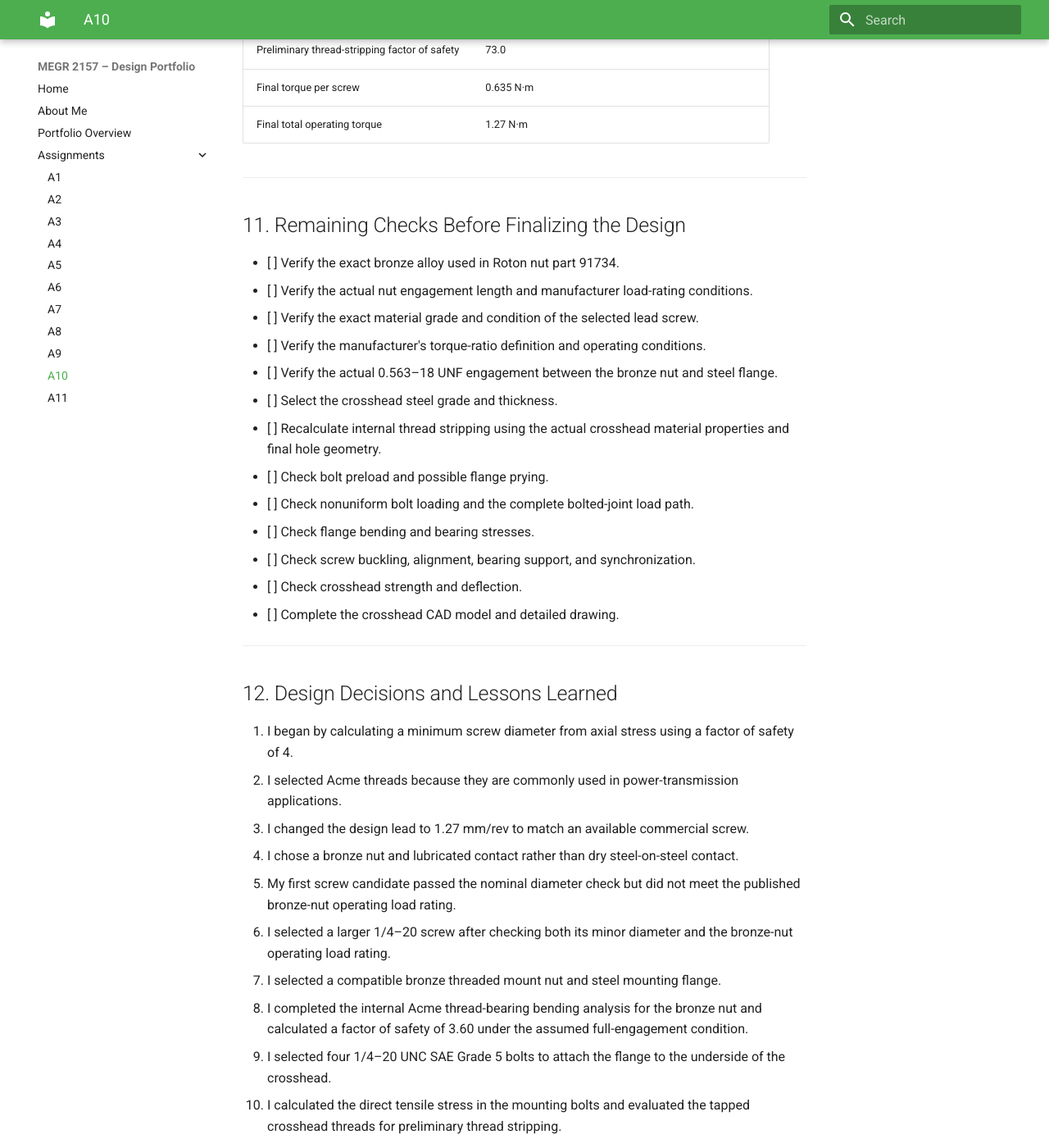
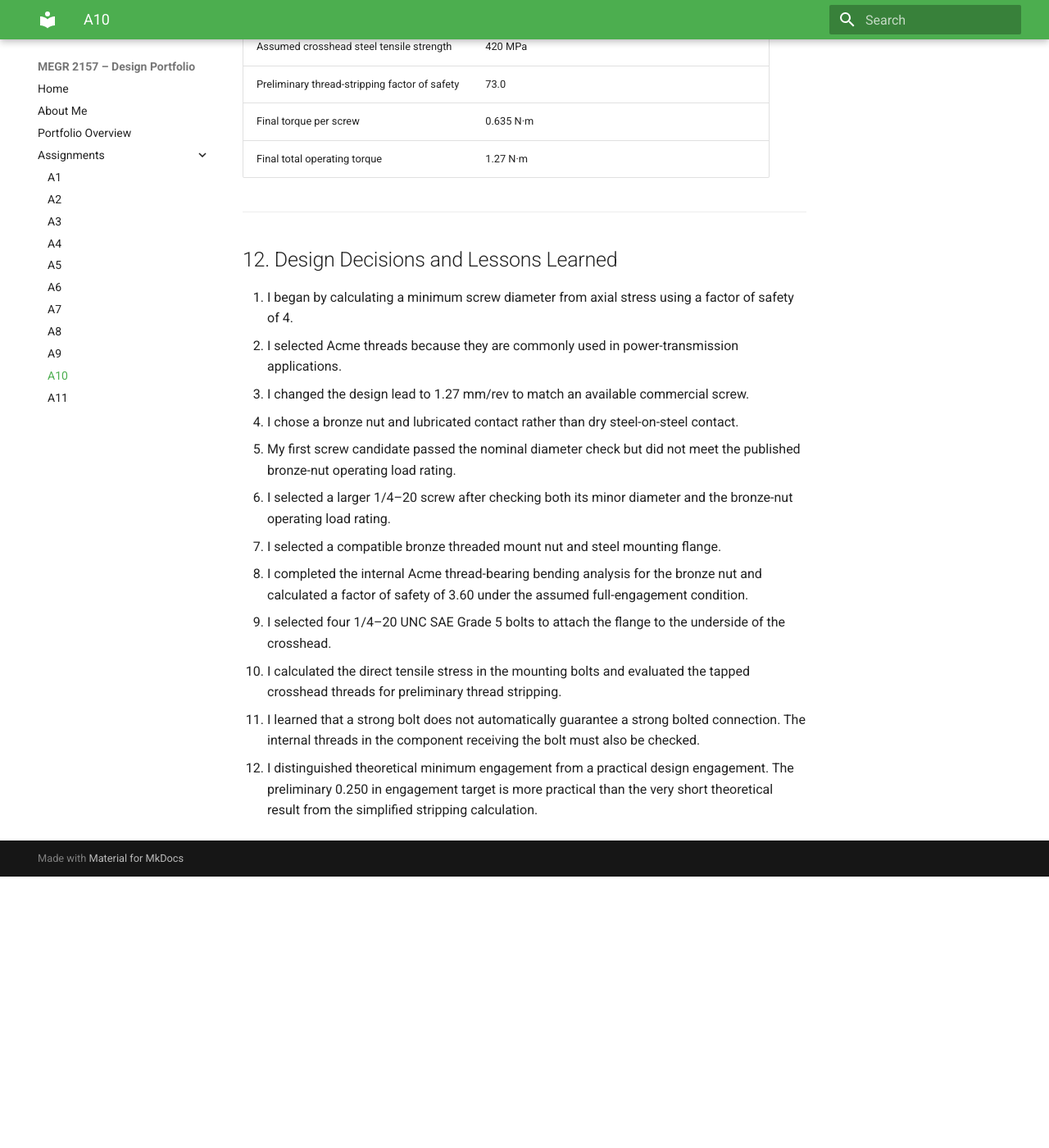
Before and after one commit to ilittle8/design-projects-portfolio, an MkDocs documentation site: the page built from docs/assignments/A10/index.md, in a window 1280 px wide and 1400 px high, scrolled down 15115 px. Shown: the whole window at 82% size. Built offline with MkDocs 1.6.1 and Material for MkDocs 9.7.7, drawn with Linux system fonts in a browser that asks for light colours; after the commit the page ends 16184 px from its top, so only the background shows below that; some of the changed text lies outside the part shown.

Commit message:
Revise title and streamline design document
Updated project title and removed remaining checks section.

```diff
--- a/docs/assignments/A10/index.md
+++ b/docs/assignments/A10/index.md
@@ -554,24 +554,6 @@ The actual crosshead material and thickness still need to be selected. The threa
 
 ---
 
-## 11. Remaining Checks Before Finalizing the Design
-
-- [ ] Verify the exact bronze alloy used in Roton nut part 91734.
-- [ ] Verify the actual nut engagement length and manufacturer load-rating conditions.
-- [ ] Verify the exact material grade and condition of the selected lead screw.
-- [ ] Verify the manufacturer's torque-ratio definition and operating conditions.
-- [ ] Verify the actual 0.563–18 UNF engagement between the bronze nut and steel flange.
-- [ ] Select the crosshead steel grade and thickness.
-- [ ] Recalculate internal thread stripping using the actual crosshead material properties and final hole geometry.
-- [ ] Check bolt preload and possible flange prying.
-- [ ] Check nonuniform bolt loading and the complete bolted-joint load path.
-- [ ] Check flange bending and bearing stresses.
-- [ ] Check screw buckling, alignment, bearing support, and synchronization.
-- [ ] Check crosshead strength and deflection.
-- [ ] Complete the crosshead CAD model and detailed drawing.
-
----
-
 ## 12. Design Decisions and Lessons Learned
 
 1. I began by calculating a minimum screw diameter from axial stress using a factor of safety of 4.
@@ -586,7 +568,3 @@ The actual crosshead material and thickness still need to be selected. The threa
 10. I calculated the direct tensile stress in the mounting bolts and evaluated the tapped crosshead threads for preliminary thread stripping.
 11. I learned that a strong bolt does not automatically guarantee a strong bolted connection. The internal threads in the component receiving the bolt must also be checked.
 12. I distinguished theoretical minimum engagement from a practical design engagement. The preliminary 0.250 in engagement target is more practical than the very short theoretical result from the simplified stripping calculation.
-
----
-
-*This document records my current design process, calculations, component selections, and assumptions. Material properties, engagement dimensions, and manufacturer ratings identified as unverified must be confirmed before the design is treated as final.*
```
Also changed, not shown: other parts of docs/assignments/A10/index.md (+1 -1 lines).
